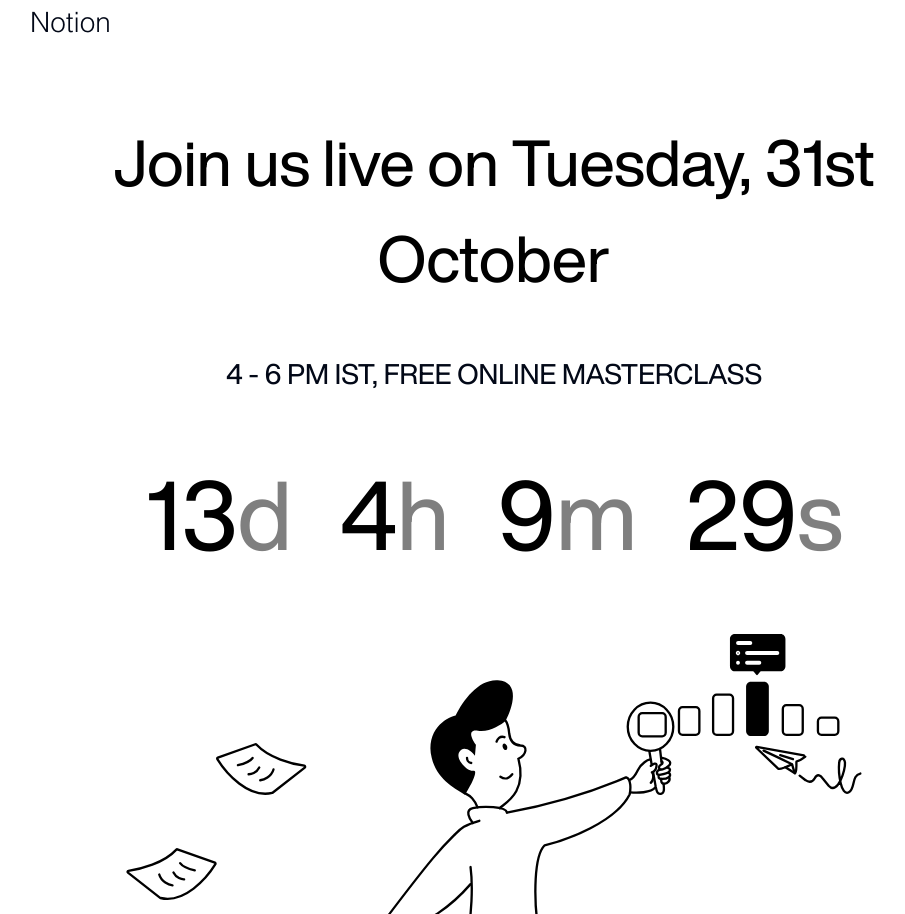
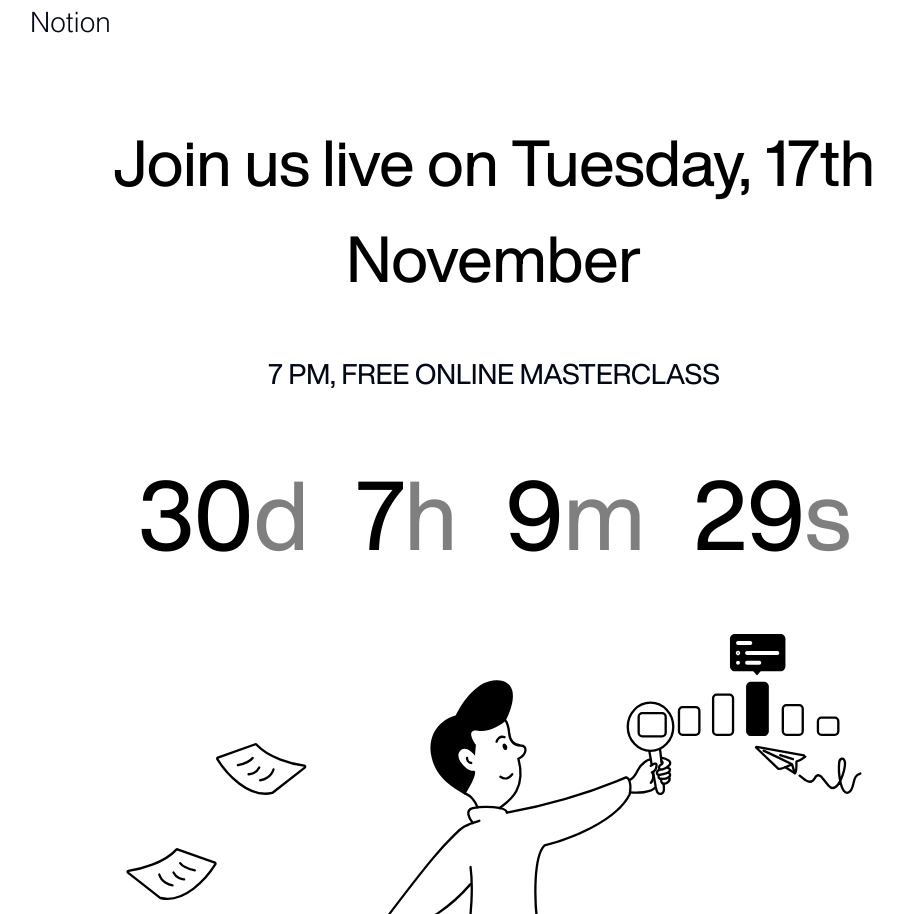
Before and after one commit to ramit03/agencyonnotion, a Next.js app: page / in a window 1280 px wide. Shown: the part 2466-3380 px from the top of the page, without its empty margins (146-1051 px from the left). Built offline with nearby package versions, Linux system fonts and the light colour scheme.

Commit message:
time global

```diff
--- a/app/(root)/thankyou/page.tsx
+++ b/app/(root)/thankyou/page.tsx
@@ -50,7 +50,7 @@ function Thankyou() {
           the link in your email. This small step ensures a seamless experience
           for all. We appreciate your understanding!
         </p>
-        <Link href={"https://chat.whatsapp.com/IhHepfIw8huGUHka71jLd9"}>
+        <Link href={"https://chat.whatsapp.com/DI8FhjurPllC5ja6KlUM4x"}>
           <Button className="bg-red-1 my-4 hover:bg-red-1/75 w-fit lg:h-28 md:h-[86px] h-[60px] px-8 py-3">
             <div className="flex flex-row gap-2 items-center">
               <Image
--- a/app/page.tsx
+++ b/app/page.tsx
@@ -3,9 +3,20 @@ import SaveSeat from "@/components/forms/SaveSeat";
 import Image from "next/image";
 import Countdown from "react-countdown";
 import { instructorLinks, learningList } from "@/constants";
+import { useEffect, useState } from "react";
 
 export default function Home() {
-  const targetDate = new Date("2023-10-31T16:00:00");
+  const targetDate = new Date("2023-11-17T19:00:00");
+  const [localEventTime, setLocalEventTime] = useState('')
+  useEffect(()=> {
+    setLocalEventTime(targetDate.toLocaleString(undefined, {
+      hour: 'numeric',
+      hour12: true
+    }))
+
+  })
+
+
   return (
     <main className="flex min-h-screen flex-col w-full items-center mt-4 justify-center">
       <section className="flex flex-col md:gap-8 gap-4 items-center py-24 lg:px-32 md:px-20 px-14">
@@ -69,9 +80,9 @@ export default function Home() {
         </div>
       </section>
       <section className="flex flex-col text-center lg:px-64 md:px-24 px-14 lg:gap-12 gap-6 items-center">
-        <h1 className="header">Join us live on Tuesday, 31st October</h1>
+        <h1 className="header">Join us live on Tuesday, 17th November</h1>
         <h3 className="subheader font-normal">
-          4 - 6 PM IST, FREE ONLINE MASTERCLASS
+          {localEventTime}, FREE ONLINE MASTERCLASS
         </h3>
         <Countdown
           date={targetDate}
--- a/package.json
+++ b/package.json
@@ -18,6 +18,8 @@
     "body-parser": "^1.20.2",
     "class-variance-authority": "^0.7.0",
     "clsx": "^2.0.0",
+    "date-fns": "^2.30.0",
+    "date-fns-tz": "^2.0.0",
     "jsonp": "^0.2.1",
     "lucide-react": "^0.284.0",
     "next": "13.5.4",
```
Also changed, not shown: 1 other file (tests, documents, lock files or other folders).
